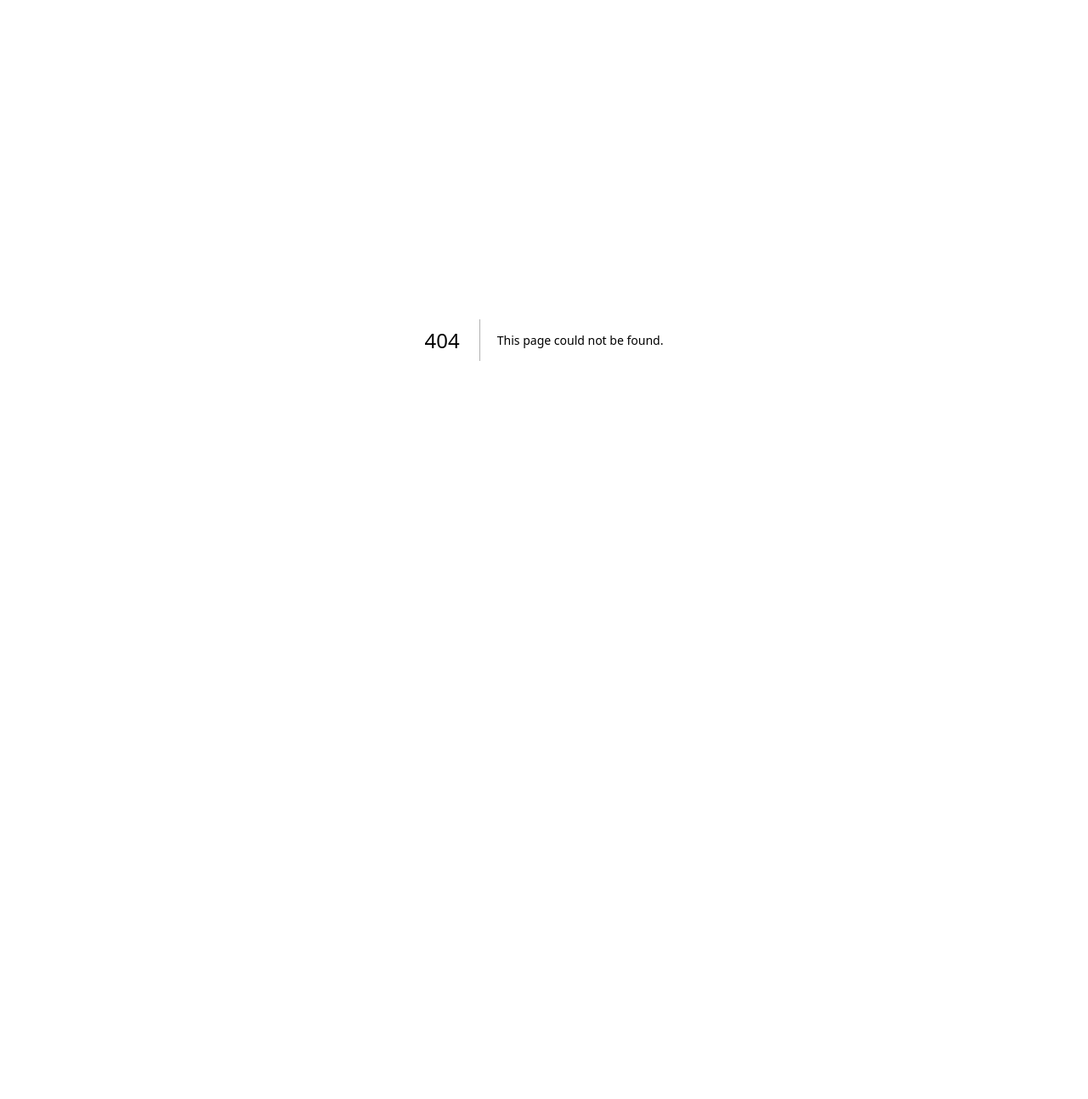
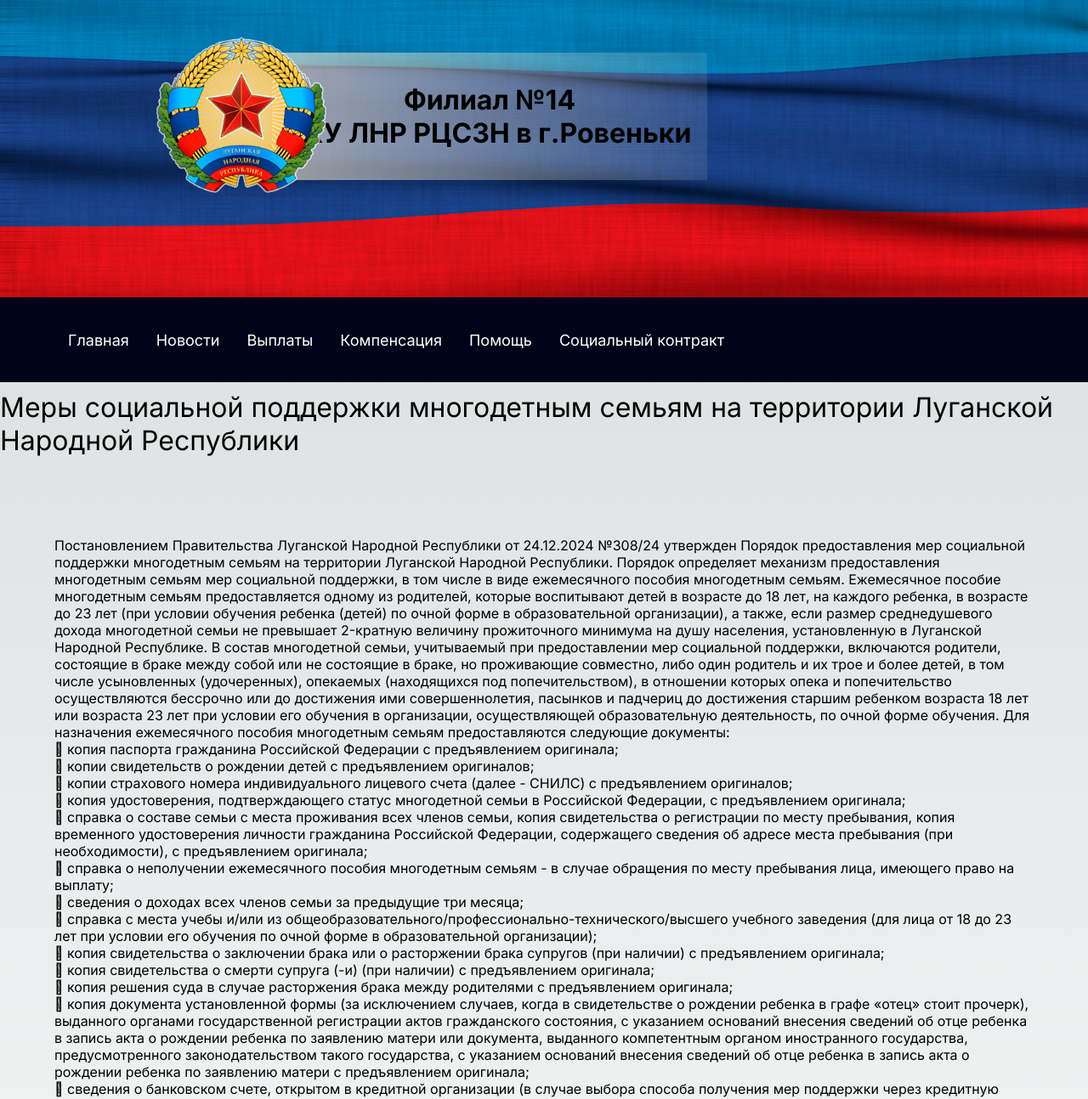
Before and after one commit to KorolkovAlexander/Utszn2, a Next.js app: page /Pay/12 in a window 1280 px wide. Before the commit this address had no page. Shown: the top 1294 px of the page at 85% size. Before the commit the page ends 800 px from the top, so only its background shows below. Built offline with nearby package versions, Linux system fonts and the light colour scheme.

Commit message:
dsfлrrewedleудrrrdddfftуdnvnhzqzqfnfamglizpдlm

```diff
--- /dev/null
+++ b/src/app/Pay/12/page.js
@@ -0,0 +1,73 @@
+import styles from "../../page.module.css";
+import Title from "../../../../Components/Title";
+import Header from "../../../../Components/Header";
+import Footer from "../../../../Components/Footer";
+import Image from "next/image";
+
+
+export default function Page() {
+    return (
+
+      <div className={styles.container}>
+
+
+      <div className={styles.headerframe}>
+        <div className={styles.flag}>
+          <img src="../flag.png" />
+        </div>
+        <Title className={styles.title} />
+        <div className={styles.logo}>
+          <img src="../logo.svg" />
+        </div>
+      </div>
+
+      <Header />
+
+      <main className={styles.mainpost2}>
+
+
+
+      <div className={styles.title2}>Меры социальной поддержки многодетным семьям на территории Луганской Народной Республики</div>
+      <div className={styles.text2}>Постановлением Правительства Луганской Народной Республики от 24.12.2024 №308/24 утвержден Порядок предоставления мер социальной поддержки многодетным семьям на территории Луганской Народной Республики.
+Порядок определяет механизм предоставления многодетным семьям мер социальной поддержки, в том числе в виде ежемесячного пособия многодетным семьям.
+Ежемесячное пособие многодетным семьям предоставляется одному из родителей, которые воспитывают детей в возрасте до 18 лет, на каждого ребенка, в возрасте до 23 лет (при условии обучения ребенка (детей) по очной форме в образовательной организации),
+а также, если размер среднедушевого дохода многодетной семьи не превышает 2-кратную величину прожиточного минимума на душу населения, установленную в Луганской Народной Республике.
+В состав многодетной семьи, учитываемый при предоставлении мер социальной поддержки, включаются родители, состоящие в браке между собой или не состоящие в браке, но проживающие совместно, либо один родитель и их трое и более детей, в том числе усыновленных
+(удочеренных), опекаемых (находящихся под попечительством), в отношении которых опека и попечительство осуществляются бессрочно или до достижения ими совершеннолетия, пасынков и падчериц до достижения старшим ребенком возраста 18 лет или возраста 23 лет при
+условии его обучения в организации, осуществляющей образовательную деятельность, по очной форме обучения.
+Для назначения ежемесячного пособия многодетным семьям предоставляются следующие документы:<br/>
+	копия паспорта гражданина Российской Федерации с предъявлением оригинала;<br/>
+	копии свидетельств о рождении детей с предъявлением оригиналов;<br/>
+	копии страхового номера индивидуального лицевого счета (далее - СНИЛС) с предъявлением оригиналов;<br/>
+	копия удостоверения, подтверждающего статус многодетной семьи в Российской Федерации, с предъявлением оригинала;<br/>
+	справка о составе семьи с места проживания всех членов семьи, копия свидетельства о регистрации по месту пребывания, копия временного удостоверения личности гражданина Российской Федерации, содержащего сведения об адресе места пребывания (при необходимости), с предъявлением оригинала;<br/>
+	справка о неполучении ежемесячного пособия многодетным семьям - в случае обращения по месту пребывания лица, имеющего право на выплату;<br/>
+	сведения о доходах всех членов семьи за предыдущие три месяца;<br/>
+	справка с места учебы и/или из общеобразовательного/профессионально-технического/высшего учебного заведения (для лица от 18 до 23 лет при условии его обучения по очной форме в образовательной организации);<br/>
+	копия свидетельства о заключении брака или о расторжении брака супругов (при наличии) с предъявлением оригинала;<br/>
+	копия свидетельства о смерти супруга (-и) (при наличии) с предъявлением оригинала;<br/>
+	копия решения суда в случае расторжения брака между родителями с предъявлением оригинала;<br/>
+	копия документа установленной формы (за исключением случаев, когда в свидетельстве о рождении ребенка в графе «отец» стоит прочерк), выданного органами государственной регистрации актов гражданского состояния,
+с указанием оснований внесения сведений об отце ребенка в запись акта о рождении ребенка по заявлению матери или документа, выданного компетентным органом иностранного государства, предусмотренного законодательством такого государства, с указанием оснований внесения сведений об отце ребенка
+в запись акта о рождении ребенка по заявлению матери с предъявлением оригинала;<br/>
+	сведения о банковском счете, открытом в кредитной организации (в случае выбора способа получения мер поддержки через кредитную организацию).<br/>
+Ежемесячное пособие многодетным семьям не назначается, в случае если у заявителя или другого совершеннолетнего члена семьи на протяжении трех месяцев, предшествующих дате обращения, отсутствовал официально подтвержденный доход.
+За дополнительной информацией обращаться в филиал № 14 Государственного казенного учреждения Луганской Народной Республики «Республиканский центр социальной защиты населения» в г. Ровеньки по адресу: ул. Кооперативная, 1.
+Режим работы:  ПН-ПТ 9.00 - 18.00, перерыв с 13.00 – 14.00,  5-16-17,    5-08-23.<br/>
+.<br/>
+<br/>
+
+
+
+
+
+</div>
+
+
+
+
+
+      </main>
+      <Footer className={styles.footer} />
+    </div>
+  )}
--- a/src/app/Pay/page.js
+++ b/src/app/Pay/page.js
@@ -39,7 +39,7 @@ export default function Page() {
     <Post title={"О выплате ко Дню Победы в Великой Отечественной войне 1941-1945 годов "}  src={"/33.jpg"} l={"Pay/9"}/>
     <Post title={"Порядок замены удостоверений, выданных до 01 марта 2023 года, на удостоверения ветерана Великой Отечественной войны"}  src={"/41.jpg"} l={"/Pay/10"}/>
     <Post title={"О ПРЕДОСТАВЛЕНИИ МЕРЫ СОЦИАЛЬНОЙ ПОДДЕРЖКИ (В ДЕНЕЖНОМ ВЫРАЖЕНИИ) ДЛЯ ПРИОБРЕТЕНИЯ ТВЕРДОГО БЫТОВОГО ТОПЛИВА (УГЛЯ) ГРАЖДАНАМ ОТДЕЛЬНЫХ КАТЕГОРИЙ, ПРОЖИВАЮЩИМ НА ТЕРРИТОРИИЛУГАНСКОЙ НАРОДНОЙ РЕСПУБЛИКИ (на отопительный сезон 2024-2025 гг)"}  src={"/60.jpg"} l={"/Pay/11"}/>
-
+    <Post title={"Меры социальной поддержки многодетным семьям на территории Луганской Народной Республики"}  src={"/72.jpg"} l={"Pay/12"}/>
       </main>
       <Footer className={styles.footer} />
     </div>
```
Also changed, not shown: public/72.jpg (added).
